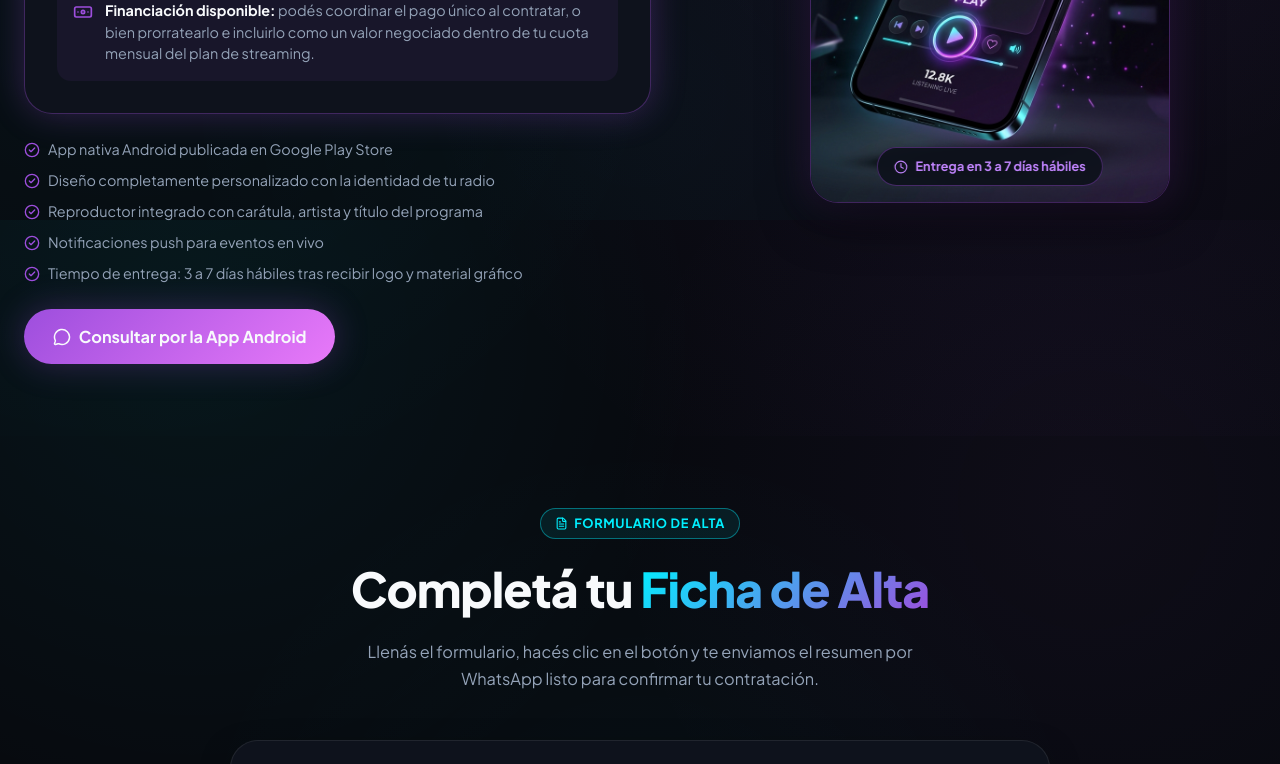
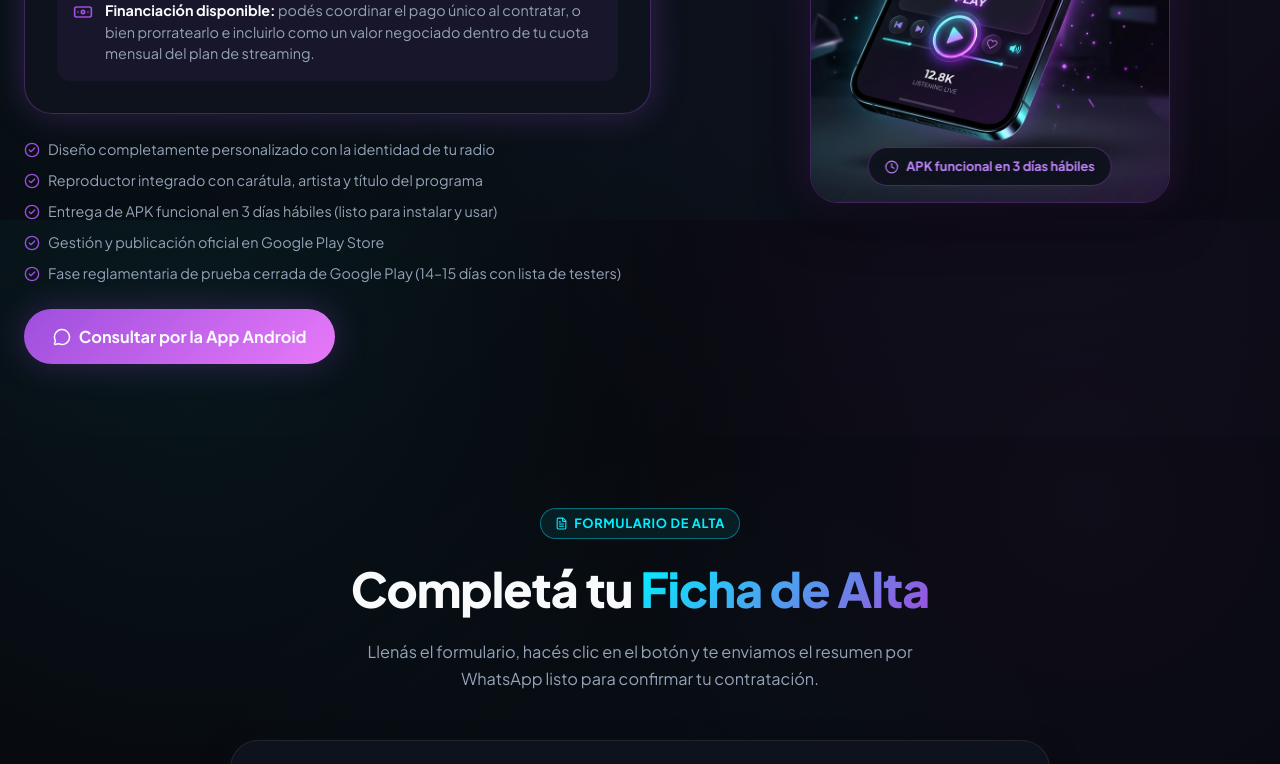
Before and after one commit to SAULTULA/ksmstreamweb, a React (Vite) app: page / in a window 1280 px wide. Shown: the part 4580-5344 px from the top of the page. Built offline with nearby package versions, Linux system fonts and the light colour scheme.

Commit message:
Ajuste tiempos entrega: APK en 3 dias y prueba cerrada Google Play

```diff
--- a/src/components/AndroidSection/AndroidSection.jsx
+++ b/src/components/AndroidSection/AndroidSection.jsx
@@ -3,11 +3,11 @@ import { Smartphone, CheckCircle2, Clock, Banknote, Play, MessageCircle } from '
 import styles from './AndroidSection.module.css';
 
 const appFeatures = [
-  'App nativa Android publicada en Google Play Store',
   'Diseño completamente personalizado con la identidad de tu radio',
   'Reproductor integrado con carátula, artista y título del programa',
-  'Notificaciones push para eventos en vivo',
-  'Tiempo de entrega: 3 a 7 días hábiles tras recibir logo y material gráfico',
+  'Entrega de APK funcional en 3 días hábiles (listo para instalar y usar)',
+  'Gestión y publicación oficial en Google Play Store',
+  'Fase reglamentaria de prueba cerrada de Google Play (14–15 días con lista de testers)',
 ];
 
 const WA_MSG = encodeURIComponent('Hola KSM Servicios! Me interesa agregar la App Android Dedicada por $100.000 ARS. ¿Me podés dar más información?');
@@ -84,7 +84,7 @@ export default function AndroidSection() {
             />
             <div className={styles['android__delivery-chip']}>
               <Clock size={14} />
-              <span>Entrega en 3 a 7 días hábiles</span>
+              <span>APK funcional en 3 días hábiles</span>
             </div>
           </div>
         </div>
--- a/src/components/Summary/Summary.jsx
+++ b/src/components/Summary/Summary.jsx
@@ -90,7 +90,7 @@ export default function Summary() {
             <hr className={styles['summary__card-divider']} />
             <p className={styles['summary__includes-label']}>Incluye:</p>
             <ul className={styles['summary__includes-list']}>
-              {['Todo lo del Plan Pro', 'App Android dedicada personalizada', 'Publicación en Google Play Store', 'Entrega en 3–7 días hábiles', 'Sin cuotas adicionales por la App'].map((item, i) => (
+              {['Todo lo del Plan Pro', 'App Android dedicada personalizada', 'APK funcional en 3 días hábiles', 'Gestión de publicación en Google Play', 'Sin cuotas adicionales por la App'].map((item, i) => (
                 <li key={i} className={styles['summary__includes-item']}>
                   <span className={styles['summary__includes-dot']} />
                   {item}
--- a/src/components/Terms/Terms.jsx
+++ b/src/components/Terms/Terms.jsx
@@ -12,8 +12,8 @@ const TERMS = [
     desc: 'El registro del dominio queda a nombre del cliente y posee vigencia de 1 año desde la fecha de alta. La renovación anual corre por cuenta del titular.'
   },
   {
-    title: 'Desarrollo de App Android',
-    desc: 'Requiere un tiempo estimado de entrega de 3 a 7 días hábiles tras recibir el logo y material gráfico de la radio en alta resolución.'
+    title: 'Desarrollo y Publicación de App Android',
+    desc: 'El archivo APK funcional se entrega en 3 días hábiles tras recibir el material gráfico para su uso inmediato. La disponibilidad pública en Google Play Store requiere un plazo adicional de 14 a 15 días correspondiente a la fase reglamentaria de prueba cerrada con usuarios/testers exigida por Google Play.'
   },
 ];
 
```
Also changed, not shown: 1 other file (tests, documents, lock files or other folders).
